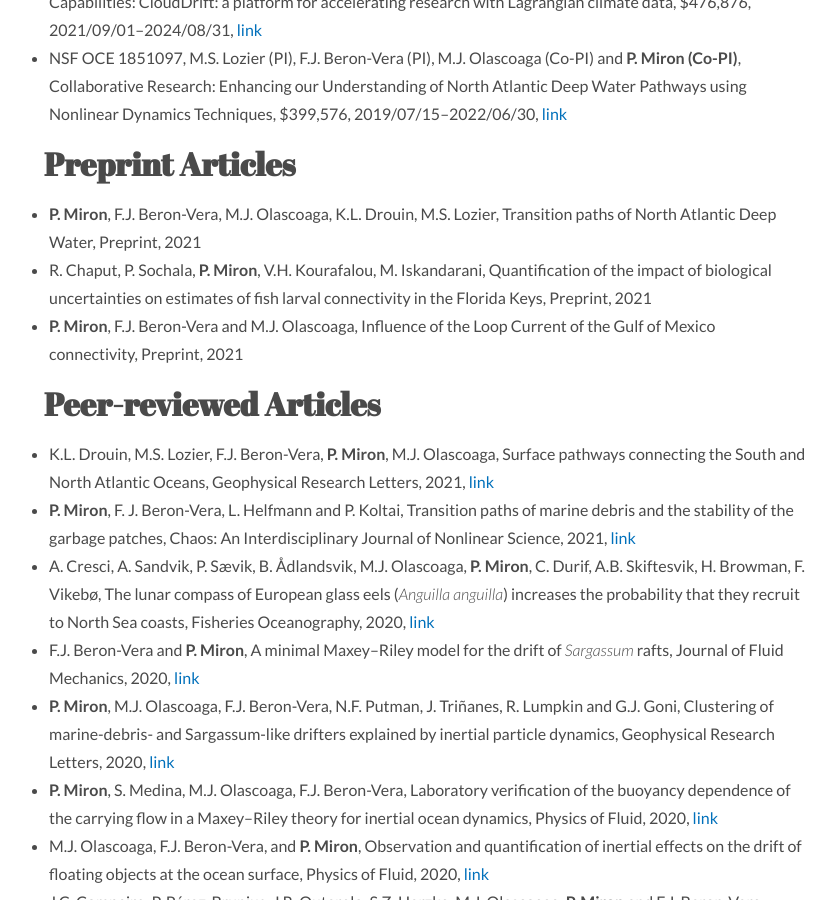
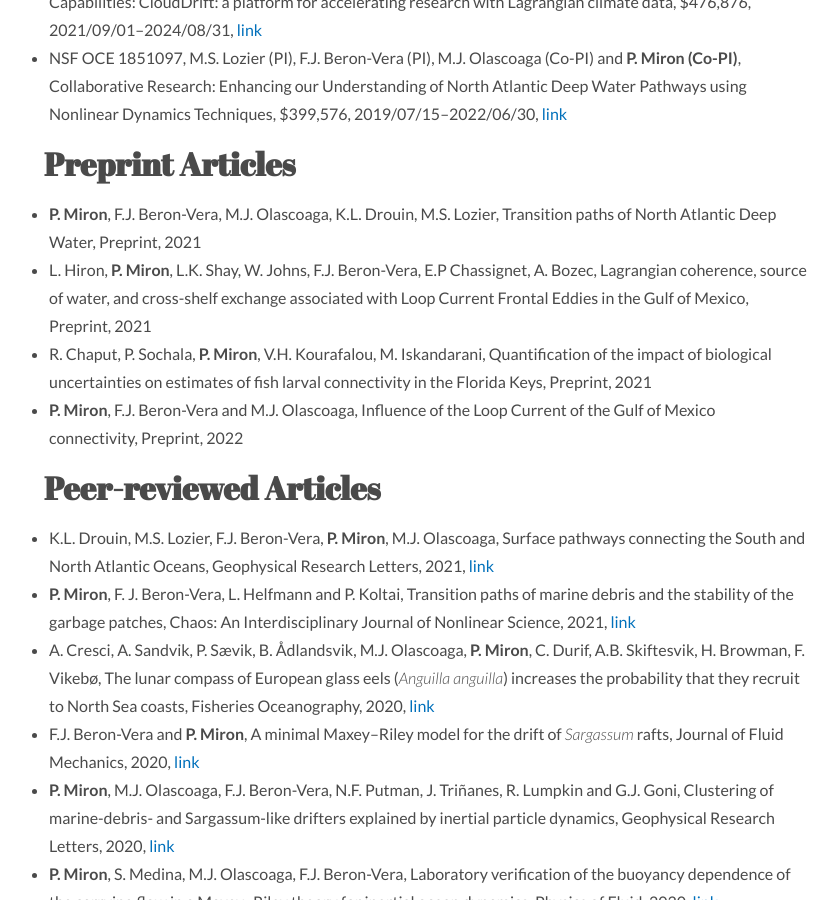
Before and after one commit to philippemiron/philippemiron.github.io, a Jekyll site: the page built from contributions.md, in a window 1280 px wide and 900 px high, scrolled down 803 px. Shown: the whole window, without its empty margins (212-1050 px from the left). Built offline with Jekyll 4.4.1, drawn with Linux system fonts in a browser that asks for light colours; nearby versions of some CDN libraries.

Commit message:
add preprint paper

```diff
--- a/_data/preprint.yml
+++ b/_data/preprint.yml
@@ -1,5 +1,10 @@
 - title: Transition paths of North Atlantic Deep Water
   authors: '**P. Miron**, F.J. Beron-Vera, M.J. Olascoaga, K.L. Drouin, M.S. Lozier'
+  journal: Preprint
+  year: '2021'
+
+- title: Lagrangian coherence, source of water, and cross-shelf exchange associated with Loop Current Frontal Eddies in the Gulf of Mexico
+  authors: 'L. Hiron, **P. Miron**, L.K. Shay, W. Johns, F.J. Beron-Vera, E.P Chassignet, A. Bozec'
   journal: Preprint
   year: '2021'
 
@@ -11,4 +16,4 @@
 - title: Influence of the Loop Current of the Gulf of Mexico connectivity
   authors: '**P. Miron**, F.J. Beron-Vera and M.J. Olascoaga'
   journal: Preprint
-  year: '2021'
+  year: '2022'
```
